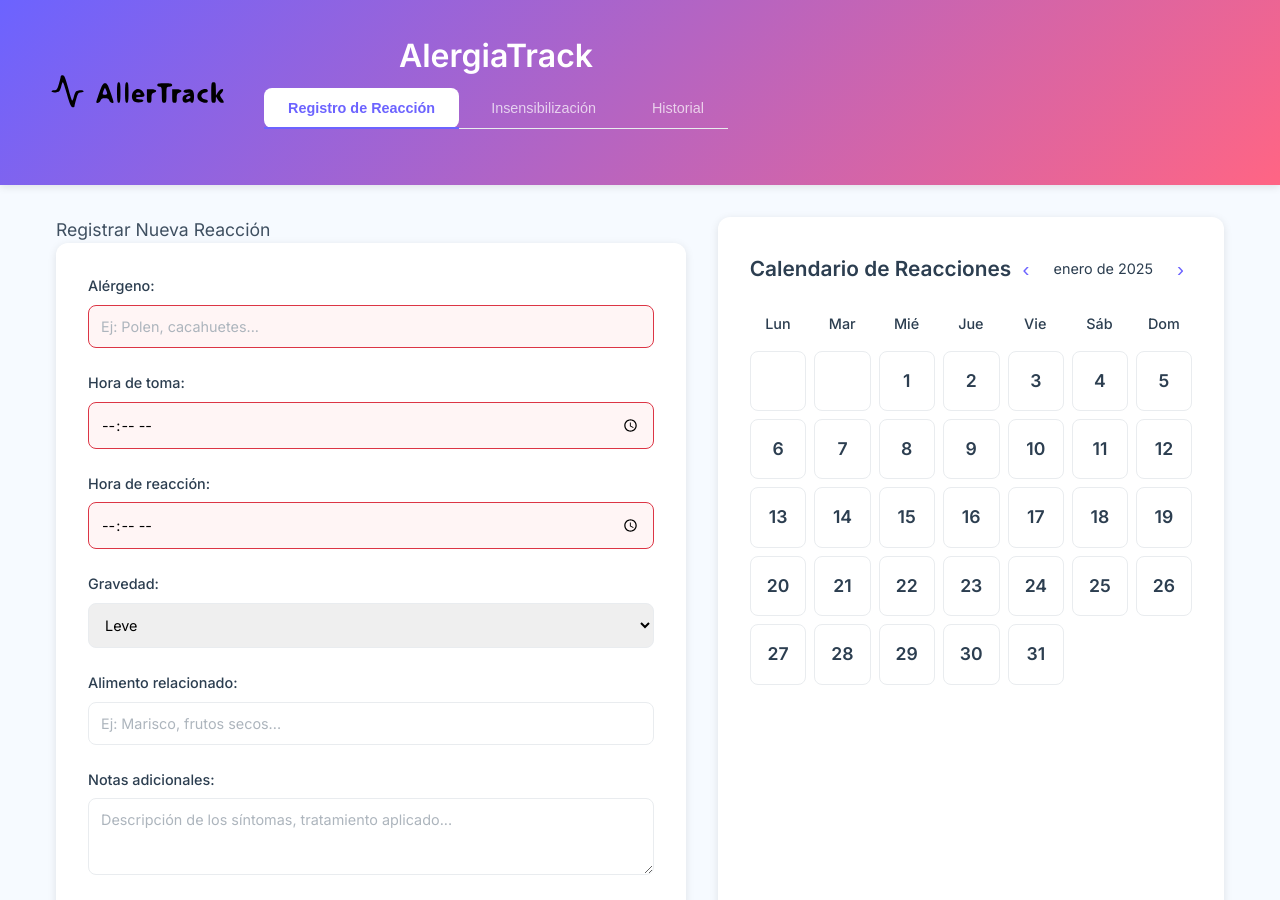
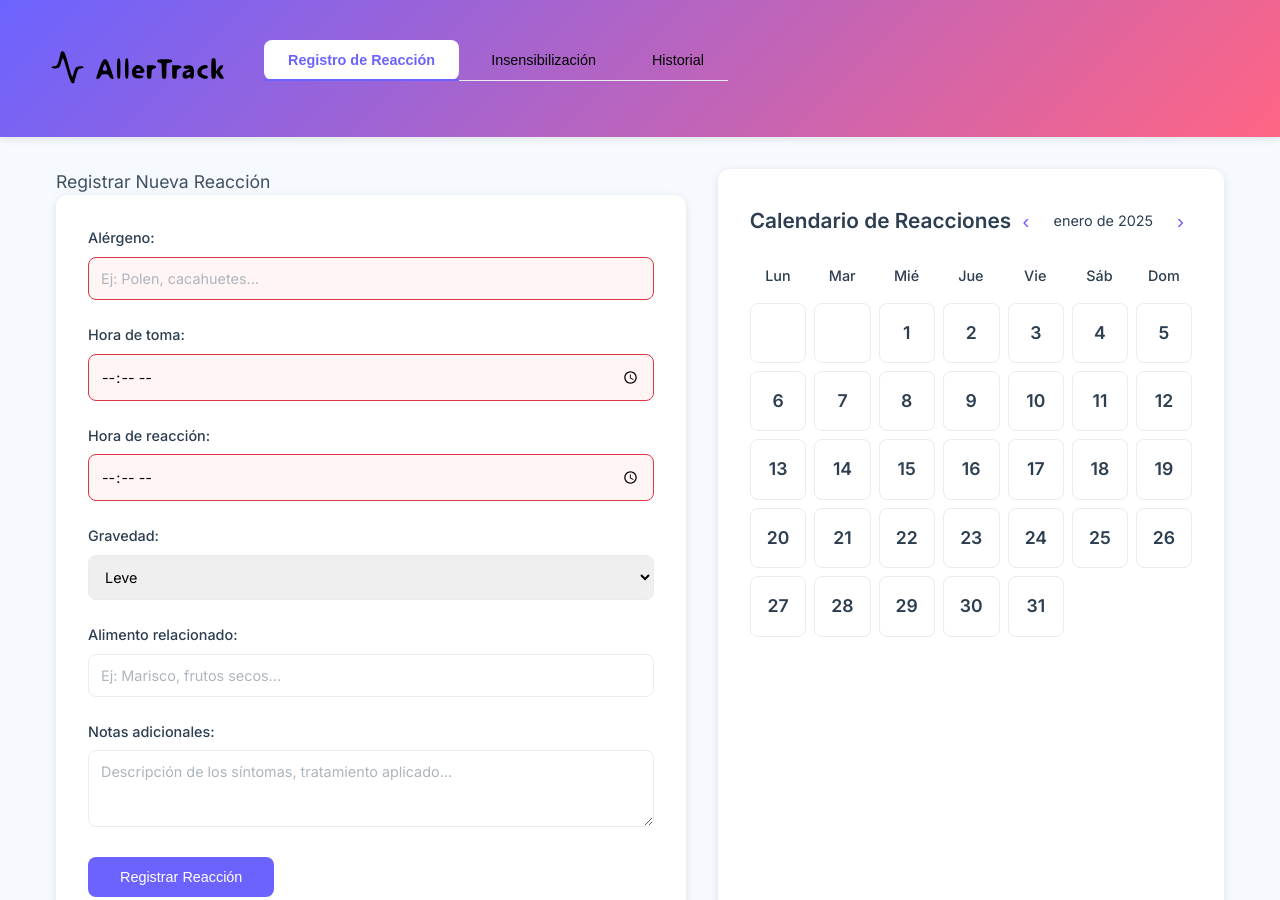
Before and after one commit to agujaseo/AllerTrack, a website: page index.html in a window 1280 px wide. Shown: the top 900 px of the page. Drawn offline with Linux system fonts and the light colour scheme.

Commit message:
Cambiado color de texto de pestañas a negro

```diff
--- a/index.html
+++ b/index.html
@@ -11,8 +11,6 @@
 <header>
     <div class="header-content">
         <img src="logo.svg" alt="Logo" class="logo">
-        <div>
-            <h1>AlergiaTrack</h1>
         <div class="tabs">
             <button class="tab-button active" data-tab="registro">Registro de Reacción</button>
             <button class="tab-button" data-tab="insensibilizacion">Insensibilización</button>
--- a/styles.css
+++ b/styles.css
@@ -57,7 +57,7 @@ header {
     font-size: 0.9rem;
     font-weight: 500;
     cursor: pointer;
-    color: rgba(255, 255, 255, 0.7);
+    color: black;
     transition: all 0.2s;
     position: relative;
 }
```
